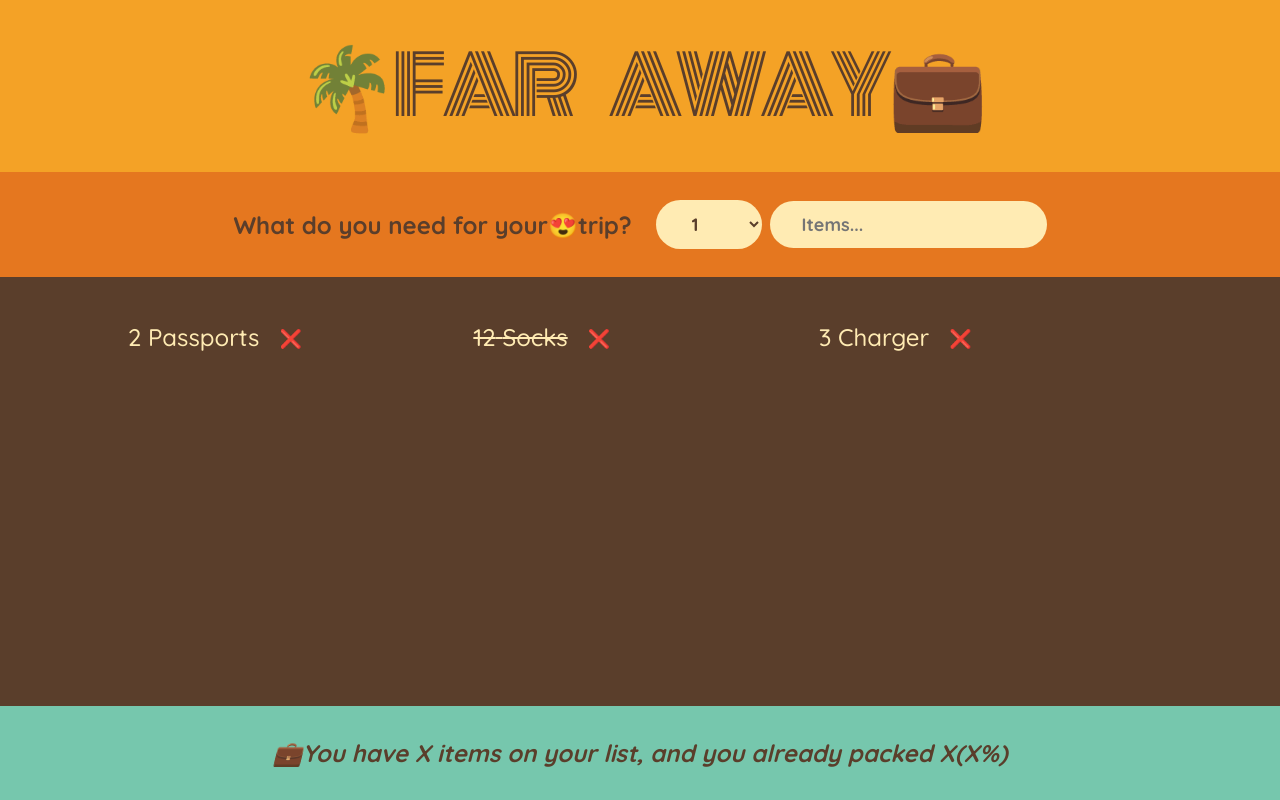
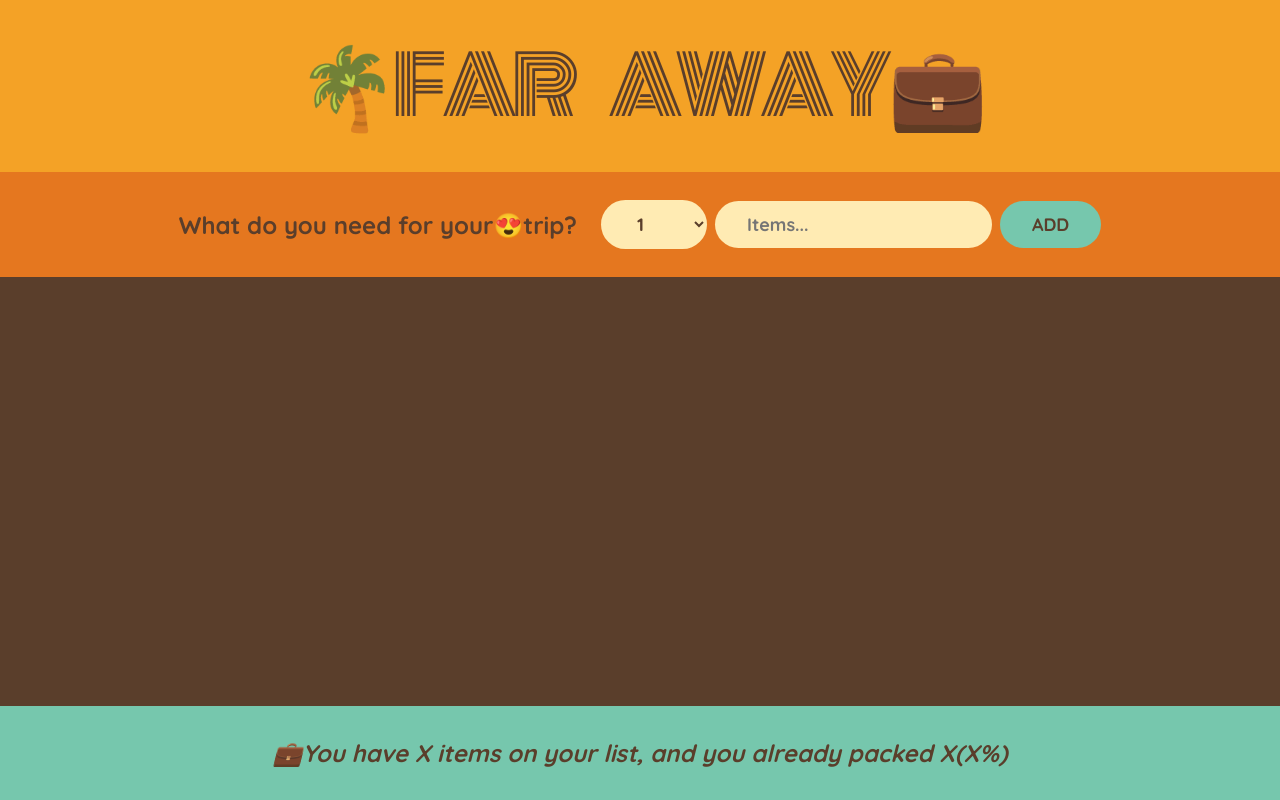
Before and after one commit to Hallowdread/travel-items-tracker, a React (Vite) app: page / in a window 1280 px wide. Built offline with nearby package versions, Linux system fonts and the light colour scheme.

Commit message:
Added useState to update items

```diff
--- a/src/App.jsx
+++ b/src/App.jsx
@@ -1,18 +1,24 @@
 import PropTypes from "prop-types";
 import "./index.css";
+import { useState } from "react";
 
-const initialItems = [
-  { id: 1, description: "Passports", quantity: 2, packed: false },
-  { id: 2, description: "Socks", quantity: 12, packed: true },
-  { id: 3, description: "Charger", quantity: 3, packed: false },
-];
+// const initialItems = [
+//   { id: 1, description: "Passports", quantity: 2, packed: false },
+//   { id: 2, description: "Socks", quantity: 12, packed: true },
+//   { id: 3, description: "Charger", quantity: 3, packed: false },
+// ];
 
 export default function App() {
+  const [items, setItems] = useState([]);
+  //
+  function handleItems(item) {
+    setItems((items) => [...items, item]);
+  }
   return (
     <div className="app">
       <Logo />
-      <Form />
-      <PackingList />
+      <Form onAddItem={handleItems} />
+      <PackingList itemArr={items} />
       <Stats />
     </div>
   );
@@ -28,33 +34,74 @@ const Logo = () => {
 };
 
 //? Form Component
-const Form = () => {
+const Form = ({ onAddItem }) => {
+  const [quantity, setQuantity] = useState(1);
+  const [description, setDescription] = useState("");
+  // console.log(quantity, description);
+  //
+  function handleSubmit(e) {
+    e.preventDefault();
+    //
+    const newItems = {
+      id: Date.now(),
+      description,
+      quantity,
+      package: false,
+    };
+    //
+    onAddItem(newItems);
+    // console.log(newItems);
+    //
+    setQuantity(1);
+    setDescription("");
+  }
   return (
     <form className="add-form">
       <h3>What do you need for your😍trip?</h3>
-      <select>
+      <select
+        value={quantity}
+        onChange={(e) => setQuantity(Number(e.target.value))}
+      >
         {Array.from({ length: 20 }, (_, i) => i + 1).map((num) => (
           <option value={num} key={num}>
             {num}
           </option>
         ))}
       </select>
-      <input type="text" placeholder="Items..." />
+      <input
+        type="text"
+        placeholder="Items..."
+        value={description}
+        onChange={(e) => setDescription(e.target.value)}
+      />
+      <button onClick={handleSubmit}>Add</button>
     </form>
   );
 };
+//* Props Validation for From Component
+Form.propTypes = {
+  onAddItem: PropTypes.func.isRequired,
+};
 
 //? PackingList Component
-const PackingList = () => {
+const PackingList = ({ itemArr }) => {
   return (
     <div className="list">
       <ul>
-        {initialItems.map((item) => (
+        {itemArr.map((item) => (
           <List key={item.id} itemObj={item} />
         ))}
       </ul>
     </div>
   );
+};
+//* Props Validation For PackingList Component
+PackingList.propTypes = {
+  itemArr: PropTypes.arrayOf(
+    PropTypes.shape({
+      id: PropTypes.oneOfType([PropTypes.string, PropTypes.number]).isRequired,
+    })
+  ).isRequired,
 };
 
 //? List Component
```
